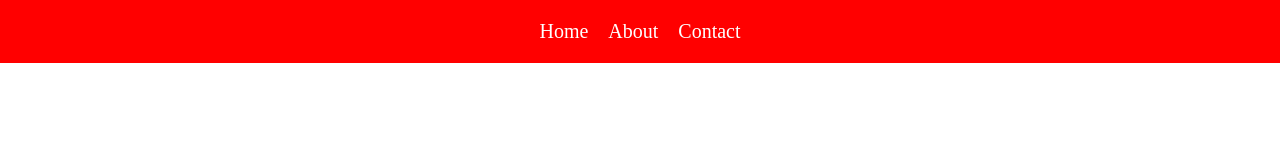
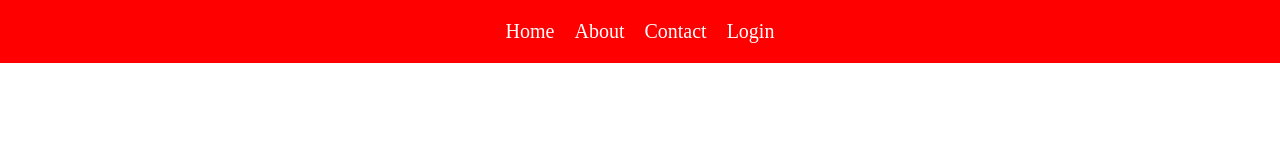
Before and after one commit to sachiinrawat/bootcamp, a plain HTML site: page index.html in a window 1280 px wide. Drawn offline with Linux system fonts and the light colour scheme.

Commit message:
new push

```diff
--- a/index.html
+++ b/index.html
@@ -33,6 +33,7 @@
       <div>Home</div>
       <div>About</div>
       <div>Contact</div>
+      <div>Login</div>
     </div>
   </body>
 </html>
```
